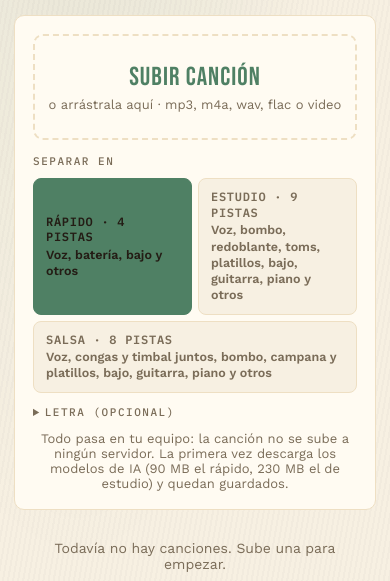
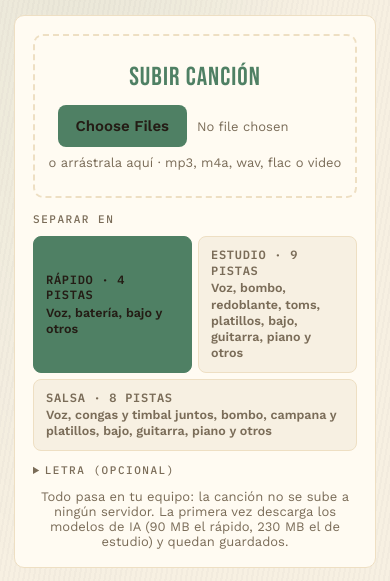
Before and after one commit to anggeloberdejo1-byte/Ensayo, a plain HTML site: page index.html in a window 390 px wide. Shown: the part 129-710 px from the top of the page. Drawn offline with nearby package versions, Linux system fonts and the light colour scheme.

Commit message:
Botones de archivo visibles para que abran en iPhone
En iPhone tocar un campo de archivo escondido no abría nada. Ahora se usa
el botón real del sistema, visible y con el estilo de la app, en subir
canción y en cargar la letra. Caché a v8.

Co-Authored-By: Claude Opus 5.5 <noreply@anthropic.com>

```diff
--- a/index.html
+++ b/index.html
@@ -120,8 +120,21 @@
     border: 2px dashed var(--surface-2); border-radius: 10px; cursor: pointer; text-align: center; transition: border-color .15s;
   }
   .abrir:hover, .abrir.over { border-color: var(--brass); }
-  .selector { position: absolute; width: 1px; height: 1px; opacity: 0; overflow: hidden; pointer-events: none; }
-  .abrir, .fila-botones .chip { position: relative; }
+  /* Botón real del sistema para elegir archivos, con el estilo de la app.
+     En iPhone un campo escondido a veces no abre nada al tocarlo; uno visible siempre abre. */
+  .archivo { font: 13px 'Work Sans', sans-serif; color: var(--parchment-dim); max-width: 100%; margin: 8px 0 4px; }
+  .archivo::file-selector-button {
+    font: 600 15px 'Work Sans', sans-serif; background: var(--brass); color: var(--ink);
+    border: 0; border-radius: 8px; padding: 12px 18px; margin-right: 10px; cursor: pointer;
+  }
+  .archivo::-webkit-file-upload-button {
+    font: 600 15px 'Work Sans', sans-serif; background: var(--brass); color: var(--ink);
+    border: 0; border-radius: 8px; padding: 12px 18px; margin-right: 10px; cursor: pointer;
+  }
+  .archivo.chico { margin: 0; font-size: 12px; }
+  .archivo.chico::file-selector-button { font-size: 12px; padding: 6px 10px; background: var(--surface-2); color: var(--parchment); }
+  .archivo.chico::-webkit-file-upload-button { font-size: 12px; padding: 6px 10px; background: var(--surface-2); color: var(--parchment); }
+  .carga-letra { display: flex; flex-direction: column; gap: 4px; min-width: 0; }
   .abrir-titulo { font-family: 'Bebas Neue', sans-serif; font-size: 26px; letter-spacing: 0.04em; color: var(--brass); }
   .abrir-sub { font-size: 13px; color: var(--parchment-dim); }
   .modos { margin-top: 14px; }
@@ -334,11 +347,11 @@
   <!-- ===== Biblioteca ===== -->
   <section id="biblioteca">
     <div class="panel">
-      <label class="abrir" id="zona">
+      <div class="abrir" id="zona">
         <span class="abrir-titulo" id="zonaTitulo" data-i18n="abrir">Subir canción</span>
+        <input type="file" id="archivo" class="archivo" multiple data-i18n-aria="abrir" aria-label="Subir canción">
         <span class="abrir-sub" data-i18n="abrirSub">o arrástrala aquí · mp3, m4a, wav, flac o video</span>
-        <input type="file" id="archivo" class="selector" multiple>
-      </label>
+      </div>
       <div class="modos">
         <p class="settings-section-title" data-i18n="separarEn">Separar en</p>
         <div class="seg" id="modos">
@@ -351,7 +364,7 @@
         <summary data-i18n="letraInicioT">Letra (opcional)</summary>
         <textarea id="textoLetraInicio" data-i18n-ph="letraPh" placeholder="Pega aquí la letra de la canción que vas a subir. La app la pone en pantalla al ritmo de la voz."></textarea>
         <div class="fila-botones">
-          <label class="chip izq"><span data-i18n="cargarTxt">Cargar .txt o .lrc</span><input type="file" id="archivoLetraInicio" class="selector"></label>
+          <span class="carga-letra izq"><span class="label" data-i18n="cargarTxt">Cargar .txt o .lrc</span><input type="file" id="archivoLetraInicio" class="archivo chico" data-i18n-aria="cargarTxt" aria-label="Cargar .txt o .lrc"></span>
         </div>
       </details>
       <p class="aviso" data-i18n="aviso">Todo pasa en tu equipo: la canción no se sube a ningún servidor. La primera vez descarga los modelos de IA (90 MB el rápido, 230 MB el de estudio) y quedan guardados.</p>
@@ -472,7 +485,7 @@
     <p class="nota-ajustes" data-i18n="pegarNota">Pega la letra, una línea por renglón. La IA escucha la voz para saber cuándo se canta cada palabra. Un archivo .lrc ya trae los tiempos.</p>
     <textarea id="textoLetraPlayer" data-i18n-ph="letraPh"></textarea>
     <div class="fila-botones">
-      <label class="chip izq"><span data-i18n="cargarTxt">Cargar .txt o .lrc</span><input type="file" id="archivoLetraPlayer" class="selector"></label>
+      <span class="carga-letra izq"><span class="label" data-i18n="cargarTxt">Cargar .txt o .lrc</span><input type="file" id="archivoLetraPlayer" class="archivo chico" data-i18n-aria="cargarTxt" aria-label="Cargar .txt o .lrc"></span>
       <button class="boton principal" id="usarLetra" type="button" data-i18n="usarLetra">Sincronizar</button>
     </div>
   </div>
@@ -1985,6 +1998,7 @@ document.querySelectorAll('#modos button').forEach((b) => b.onclick = () => {
 
 const zona = $('zona');
 $('archivo').onchange = (e) => { for (const f of e.target.files) agregarArchivo(f); e.target.value = ''; };
+zona.onclick = (e) => { if (e.target !== $('archivo')) $('archivo').click(); };
 zona.ondragover = (e) => { e.preventDefault(); zona.classList.add('over'); };
 zona.ondragleave = () => zona.classList.remove('over');
 zona.ondrop = (e) => { e.preventDefault(); zona.classList.remove('over'); for (const f of e.dataTransfer.files) agregarArchivo(f); };
--- a/sw.js
+++ b/sw.js
@@ -9,7 +9,7 @@
  * versión de CACHE (v1 -> v2 ...) para que los usuarios reciban la versión
  * nueva en vez de la vieja cacheada.
  */
-const CACHE = "ensayo-v7";
+const CACHE = "ensayo-v8";
 const ARCHIVOS = [
   "./",
   "./index.html",
```
